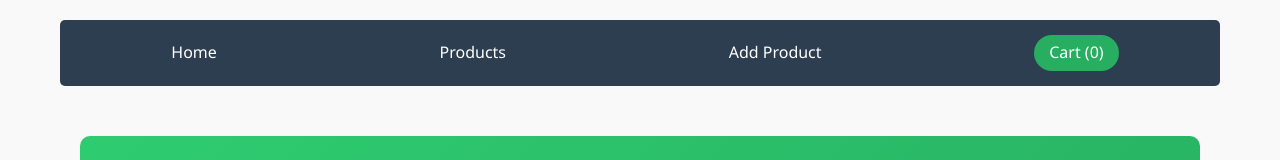
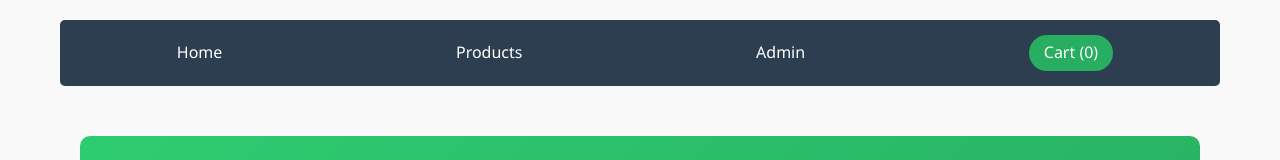
Before and after one commit to briancheruiyot-spec/Grocery-Shopping-App, a React (Vite) app: page / in a window 1280 px wide. Shown: the top 160 px of the page. Built offline with nearby package versions, Linux system fonts and the light colour scheme.

Commit message:
Updated Navbar.jsx

```diff
--- a/src/components/Navbar.jsx
+++ b/src/components/Navbar.jsx
@@ -1,12 +1,21 @@
 import { Link } from 'react-router-dom';
-import '../index.css'
+import '../index.css';
 
-function Navbar({ cartCount }) {
+function Navbar({ cartCount, isAdmin, onLogout }) {
   return (
     <nav className="navbar">
       <Link to="/" className="nav-link">Home</Link>
       <Link to="/products" className="nav-link">Products</Link>
-      <Link to="/add-product" className="nav-link">Add Product</Link>
+
+      {isAdmin ? (
+        <>
+          <Link to="/admin/dashboard" className="nav-link">Dashboard</Link>
+          <button onClick={onLogout} className="nav-link logout-btn">Logout</button>
+        </>
+      ) : (
+        <Link to="/admin/login" className="nav-link">Admin</Link>
+      )}
+
       <Link to="/cart" className="nav-link cart-link">
         Cart ({cartCount})
       </Link>
```
